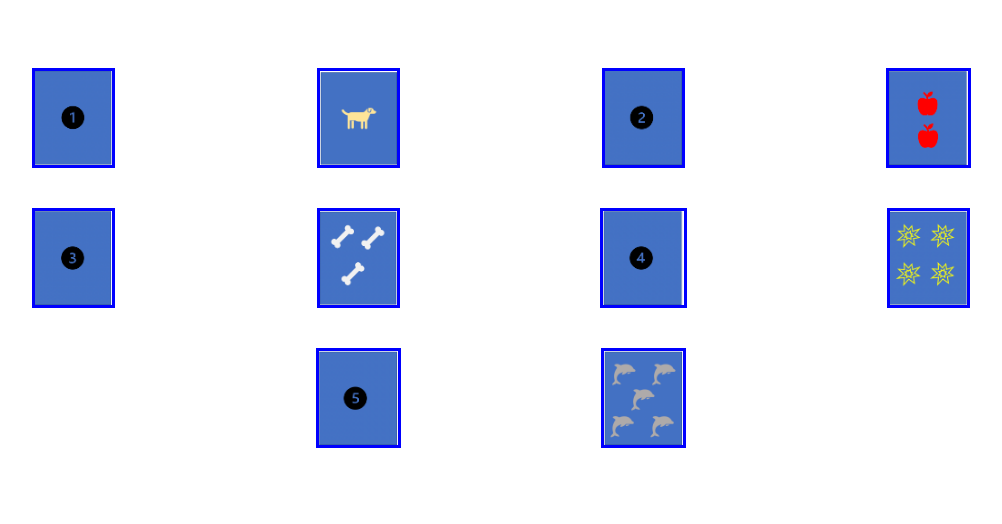
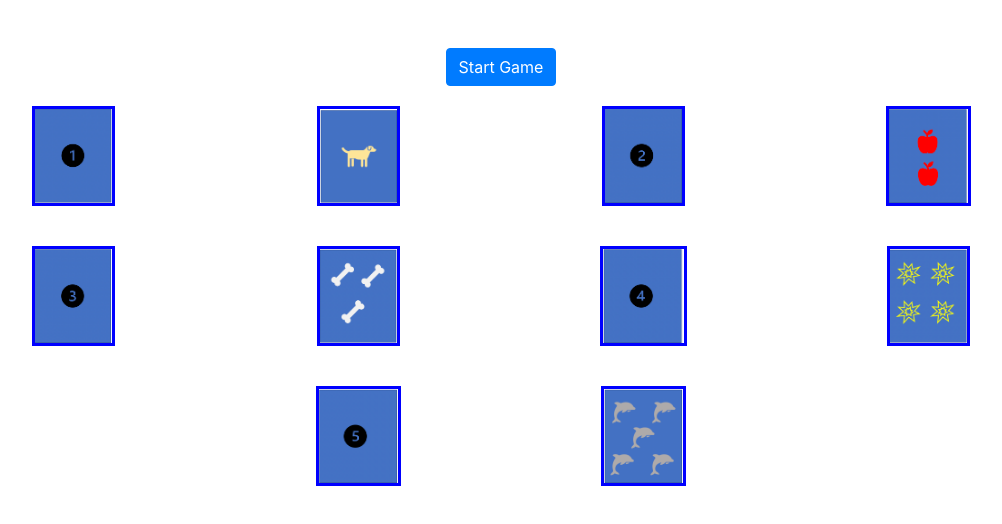
Before and after one commit to MarciaAdler/laylagame, a React (Create React App) app in the folder client/: page /match in a window 1280 px wide. Shown: the top 524 px of the page, without its empty margins (139-1141 px from the left). Built offline with nearby package versions, Linux system fonts and the light colour scheme.

Commit message:
added shuffle functionality on start of game

```diff
--- /dev/null
+++ b/client/src/Components/StartGame.js
@@ -0,0 +1,32 @@
+import React from "react";
+import { Button, Row } from "react-bootstrap";
+import MatchCard from "../Components/MatchCard";
+import matchcards from "../matchcards.json";
+function StartGame(props) {
+  return (
+    <div>
+      <Button
+        onClick={() => {
+          props.start();
+        }}
+      >
+        Start Game
+      </Button>
+      <div>
+        <Row className="justify-content-center">
+          {matchcards.map((card) => (
+            <MatchCard
+              key={card.id}
+              id={card.id}
+              value={card.value}
+              image={card.image}
+              selectCard={props.selectCard}
+              //   matchCard={props.matchCard}
+            />
+          ))}
+        </Row>
+      </div>
+    </div>
+  );
+}
+export default StartGame;
--- a/client/src/Pages/Match.js
+++ b/client/src/Pages/Match.js
@@ -1,16 +1,31 @@
 import React, { Component } from "react";
-import MatchCard from "../Components/MatchCard";
+
 import matchcards from "../matchcards.json";
-import { Container, Row } from "react-bootstrap";
-class Match extends Component {
-  state = {
-    matchcards,
-    selected: [],
-    startMessage: "",
+import { Container, Row, Button } from "react-bootstrap";
+import StartGame from "../Components/StartGame";
+
+class Match extends React.Component {
+  constructor(props) {
+    super(props);
+    this.state = {
+      matchcards,
+      selected: [],
+      startMessage: "",
+    };
+    this.shufflecards = this.shufflecards.bind(this);
+  }
+  shufflecards = () => {
+    for (let i = this.state.matchcards.length - 1; i > 0; i--) {
+      const j = Math.floor(Math.random() * i);
+      const temp = this.state.matchcards[i];
+      this.state.matchcards[i] = this.state.matchcards[j];
+      this.state.matchcards[j] = temp;
+    }
+    console.log("test");
   };
-
   render() {
     let cardvalue = 0;
+
     let selectedcards = [...this.state.selected];
     function matchCard() {
       this.state.matchcards.filter((card) => {
@@ -28,20 +43,27 @@ class Match extends Component {
         this.setState({ startMessage: "Press Start Game to begin" });
       }
     }
+    // function shufflecards() {
+    //   for (let i = this.state.matchcards.length - 1; i > 0; i--) {
+    //     const j = Math.floor(Math.random() * i);
+    //     const temp = this.state.matchcards[i];
+    //     this.state.matchcards[i] = this.state.matchcards[j];
+    //     this.state.matchcards[j] = temp;
+    //   }
+    //   console.log("test");
+    // }
+    function start() {
+      this.shufflecards();
+      this.setState({ selected: [] });
+    }
     return (
       <Container className="mt-5">
-        <Row className="justify-content-center">
-          {this.state.matchcards.map((card) => (
-            <MatchCard
-              key={card.id}
-              id={card.id}
-              value={card.value}
-              image={card.image}
-              selectCard={selectCard.bind(this)}
-              matchCard={matchCard}
-            />
-          ))}
-        </Row>
+        <StartGame
+          //   shufflecards={shufflecards.bind(this)}
+          start={start.bind(this)}
+          //   matchcards={this.state.matchcards}
+          selectCard={selectCard.bind(this)}
+        />
       </Container>
     );
   }
```
